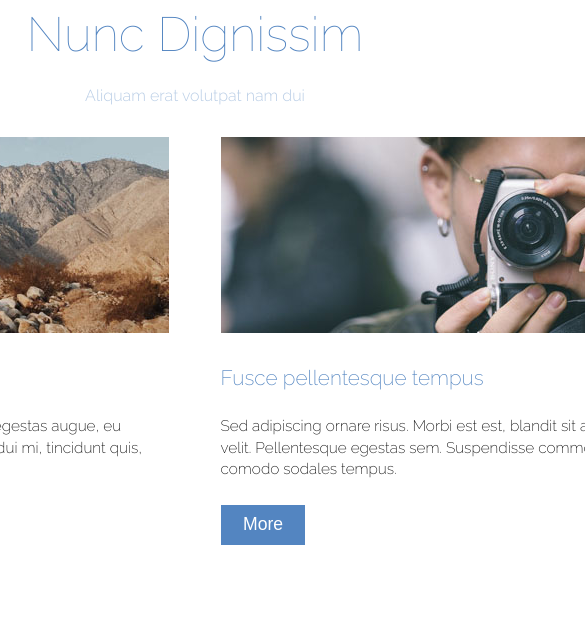
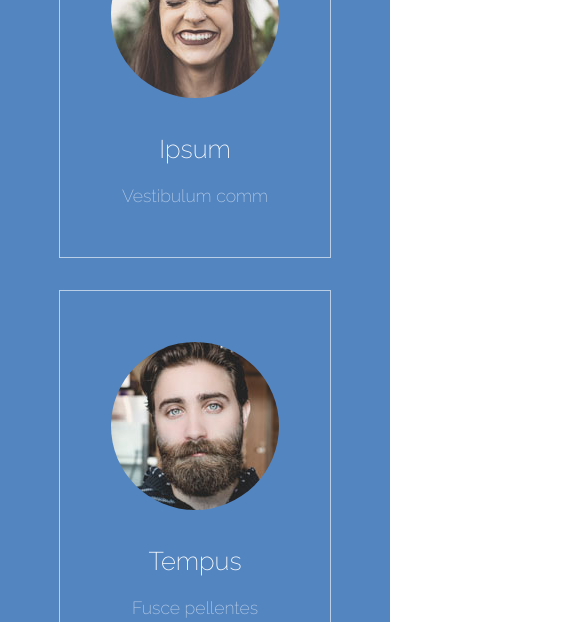
Before and after one commit to solomzi-dev/theory_site_24, a plain HTML site: page index.html in a window 390 px wide. Shown: the part 1920-2542 px from the top of the page, 585 px wide, since content can reach past the window. Drawn offline with Linux system fonts and the light colour scheme.

Commit message:
Make teams & showcase sections responsive

```diff
--- a/css/styles.css
+++ b/css/styles.css
@@ -257,3 +257,20 @@ footer .disclaimer p span {
     font-weight: 400;
     letter-spacing: .1rem;
 }
+
+/* Media Queries */
+@media (max-width: 1220px) {
+    .team-container {
+        flex-wrap: wrap;
+    }
+
+    .showcase-container {
+        flex-direction: column;
+        align-items: center;
+    }
+
+    .showcase-container .showcase-box {
+        width: 70%;
+        text-align: center;
+    }
+}
```
